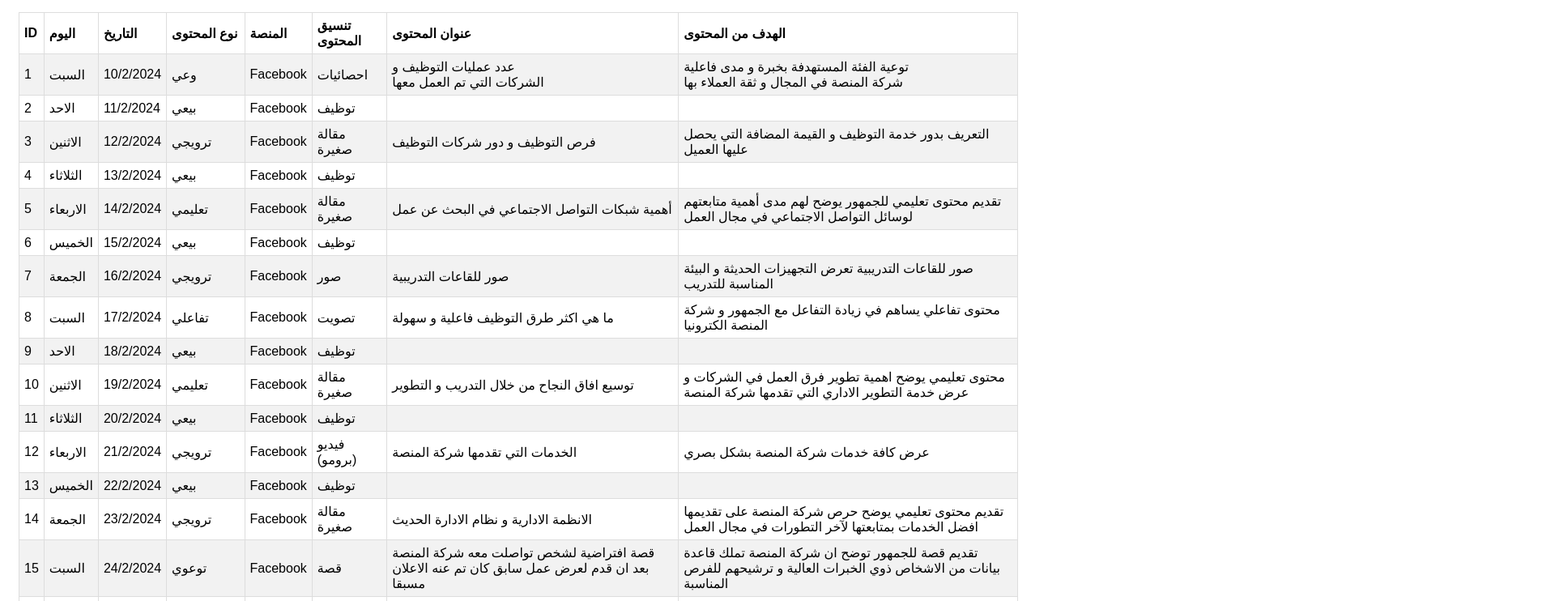
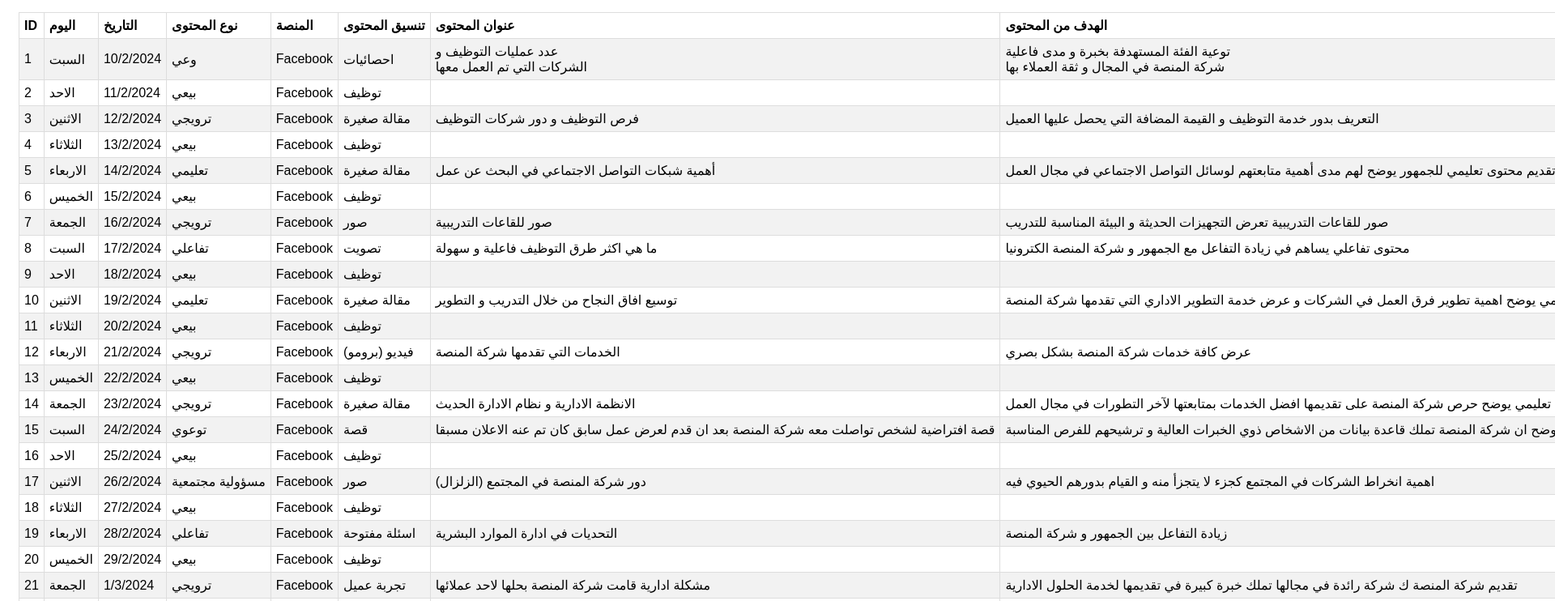
Before and after one commit to CODER-KDRAGON/planpage, a plain HTML site: page index.html in a window 1280 px wide. Shown: the top 742 px of the page at 81% size, 1920 px wide, since content can reach past the window. Drawn offline with Linux system fonts and the light colour scheme.

Commit message:
Update style.css

```diff
--- a/style.css
+++ b/style.css
@@ -15,6 +15,9 @@ th, td {
     border: 1px solid #ddd;
     text-align: left;
     padding: 6px;
+    white-space: nowrap; /* Prevent text from wrapping in table cells */
+    overflow: hidden; /* Hide overflowed text */
+    text-overflow: ellipsis; /* Show an ellipsis for overflowed text */
 }
 
 tr:nth-child(even) {
```
